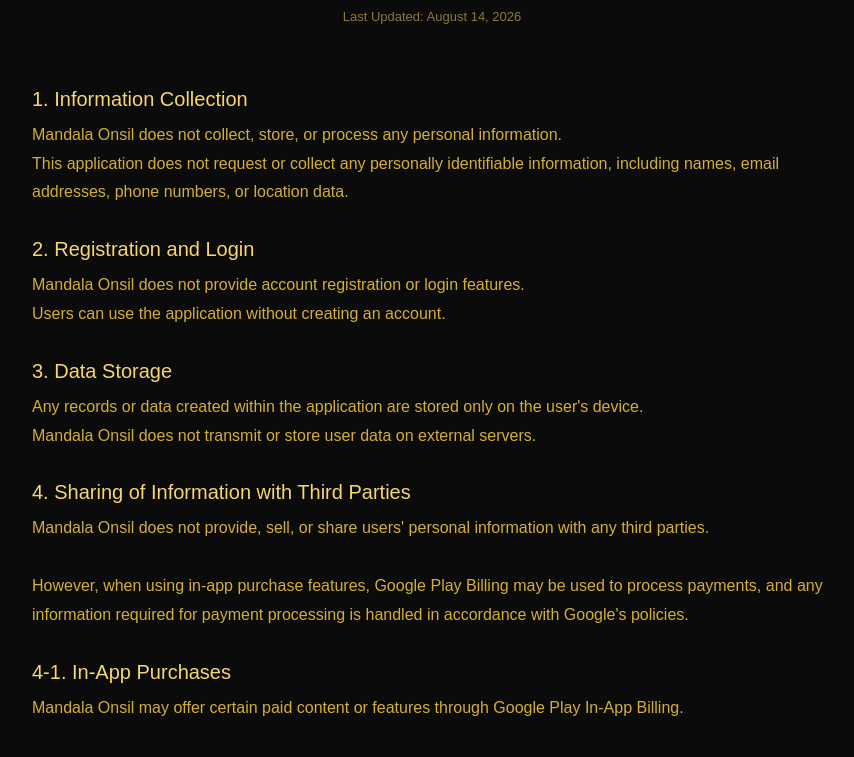
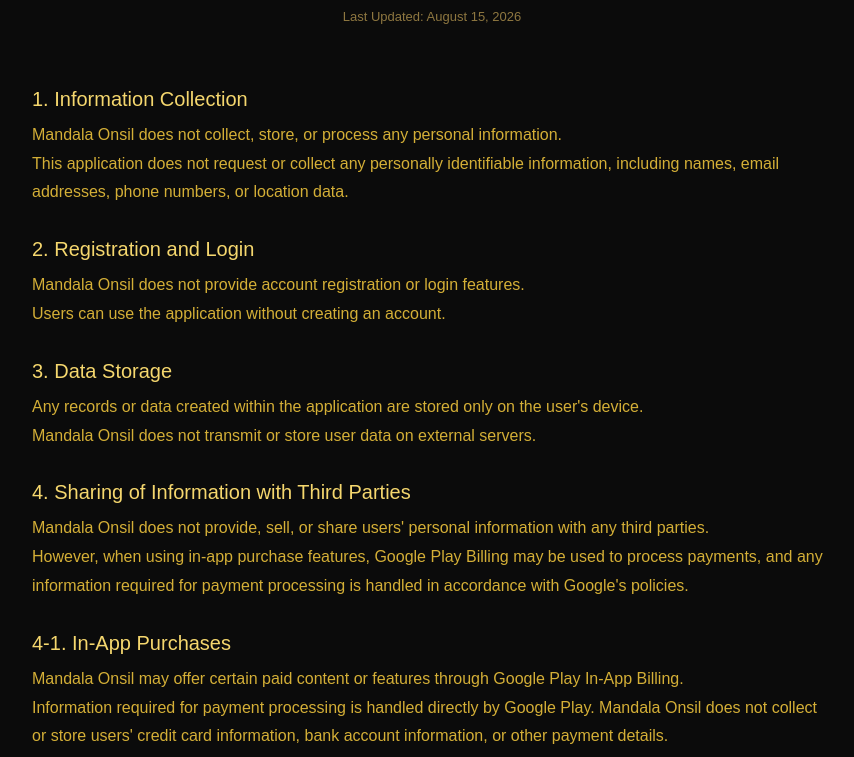
Before and after one commit to publmine/mandalaonsil-privacy-policy-en, a plain HTML site: page index.html in a window 1280 px wide. Shown: the part 125-882 px from the top of the page, without its empty margins (208-1062 px from the left). Drawn offline with Linux system fonts and the light colour scheme.

Commit message:
Update last updated date and improve text formatting
Updated the last updated date and formatted text for clarity.

```diff
--- a/index.html
+++ b/index.html
@@ -106,7 +106,7 @@
 <div class="header">
     <h1>Mandala Onsil</h1>
     <div class="subtitle">Privacy Policy</div>
-    <div class="date">Last Updated: August 14, 2026</div>
+    <div class="date">Last Updated: August 15, 2026</div>
 </div>
 
 <div class="card">
@@ -139,15 +139,15 @@
 <div class="card">
     <h2>4. Sharing of Information with Third Parties</h2>
     <p> Mandala Onsil does not provide, sell, or share users' personal information with any third parties.
-    <br /><br /> However, when using in-app purchase features, Google Play Billing may be used to process payments, and any information required for payment processing is handled in accordance with Google's policies.
+    <br />However, when using in-app purchase features, Google Play Billing may be used to process payments, and any information required for payment processing is handled in accordance with Google's policies.
     </p>
 </div>
 
     <div class="card">
         <h2>4-1. In-App Purchases</h2>
         <p> Mandala Onsil may offer certain paid content or features through Google Play In-App Billing.
-            <br /><br /> Information required for payment processing is handled directly by Google Play. Mandala Onsil does not collect or store users' credit card information, bank account information, or other payment details.
-        <br /><br /> The processing of personal information related to Google Play payments is governed by Google's Privacy Policy and related policies.
+            <br />Information required for payment processing is handled directly by Google Play. Mandala Onsil does not collect or store users' credit card information, bank account information, or other payment details.
+        <br />The processing of personal information related to Google Play payments is governed by Google's Privacy Policy and related policies.
         </p>
     </div>
 
```
